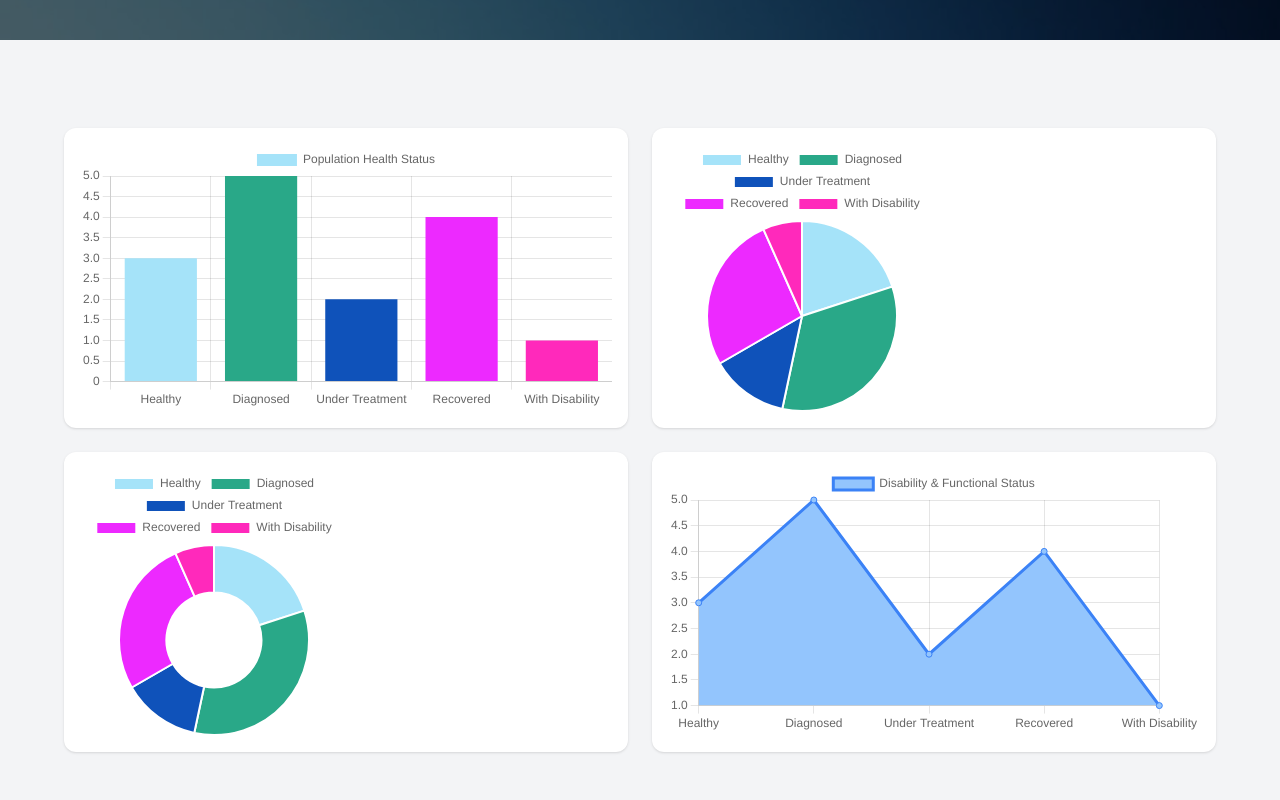
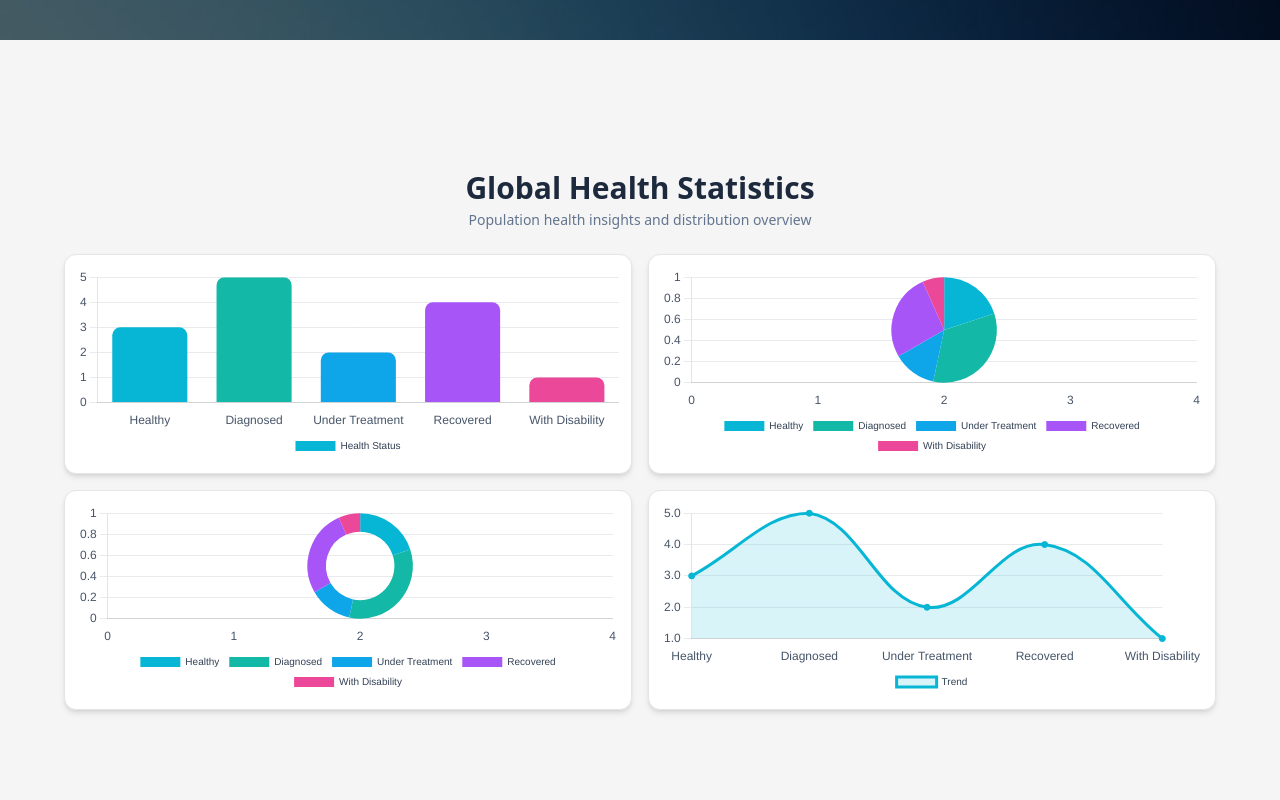
Before and after one commit to khianvictorycalderon/pelec202-itps205-finals-project-g3, a React (Create React App) app: page / in a window 1280 px wide. Shown: the part 760-1560 px from the top of the page. Built offline with nearby package versions, Linux system fonts and the light colour scheme.

Commit message:
Modernized statistics section

```diff
--- a/src/components/Statistics.jsx
+++ b/src/components/Statistics.jsx
@@ -44,7 +44,7 @@ const LABELS = [
   "With Disability",
 ];
 
-const COLORS = ["#A5E3F9", "#29A888", "#0F52BA", "#ed29ff", "#ff29bb"];
+const COLORS = ["#06b6d4", "#14b8a6", "#0ea5e9", "#a855f7", "#ec4899"];
 
 export default function Statistics({
   barValues = [3, 5, 2, 4, 1],
@@ -52,13 +52,41 @@ export default function Statistics({
   doughnutValues = [3, 5, 2, 4, 1],
   lineValues = [3, 5, 2, 4, 1],
 }) {
+  const options = {
+    responsive: true,
+    maintainAspectRatio: false,
+    plugins: {
+      legend: {
+        position: "bottom",
+        labels: {
+          color: "#334155",
+          font: { size: 10 },
+        },
+      },
+      tooltip: {
+        enabled: true,
+      },
+    },
+    scales: {
+      x: {
+        ticks: { color: "#475569" },
+        grid: { display: false },
+      },
+      y: {
+        ticks: { color: "#475569" },
+        grid: { color: "rgba(100, 116, 139, 0.15)" },
+      },
+    },
+  };
+
   const barData = {
     labels: LABELS,
     datasets: [
       {
-        label: "Population Health Status",
+        label: "Health Status",
         data: barValues,
         backgroundColor: COLORS,
+        borderRadius: 8,
       },
     ],
   };
@@ -67,9 +95,10 @@ export default function Statistics({
     labels: LABELS,
     datasets: [
       {
-        label: "Population Health Status",
+        label: "Health Status",
         data: pieValues,
         backgroundColor: COLORS,
+        borderWidth: 0,
       },
     ],
   };
@@ -78,9 +107,11 @@ export default function Statistics({
     labels: LABELS,
     datasets: [
       {
-        label: "Disease & Diagnosis Data",
+        label: "Diagnosis Overview",
         data: doughnutValues,
         backgroundColor: COLORS,
+        borderWidth: 0,
+        cutout: "65%",
       },
     ],
   };
@@ -89,39 +120,57 @@ export default function Statistics({
     labels: LABELS,
     datasets: [
       {
-        label: "Disability & Functional Status",
+        label: "Trend",
         data: lineValues,
-        borderColor: "#3b82f6",
-        backgroundColor: "#93c5fd",
+        borderColor: "#06b6d4",
+        backgroundColor: "rgba(6, 182, 212, 0.15)",
         fill: true,
+        tension: 0.4,
+        pointBackgroundColor: "#06b6d4",
       },
     ],
   };
 
-  const options = {
-    responsive: true,
-    plugins: {
-      legend: { position: "top" },
-    },
-  };
+  const ChartCard = ({ children }) => (
+    <div className="h-[220px] bg-white rounded-xl p-3 shadow-md border border-neutral-200 flex items-center justify-center">
+      <div className="w-full h-full">{children}</div>
+    </div>
+  );
 
   return (
-    <div className="flex flex-col items-center justify-center gap-8 p-6 bg-gray-100 min-h-screen">
-      <div className="grid grid-cols-1 md:grid-cols-2 gap-6 w-full max-w-6xl">
-        <div className="h-[300px] bg-white p-4 rounded-xl shadow">
-          <Bar data={barData} options={options} />
+    <div className="min-h-screen bg-neutral-100 text-slate-800 flex items-center justify-center px-4 py-10">
+
+      <div className="w-full max-w-6xl">
+
+        {/* Header */}
+        <div className="text-center mb-6">
+          <h2 className="text-2xl md:text-3xl font-bold text-slate-800">
+            Global Health Statistics
+          </h2>
+          <p className="text-slate-500 text-xs md:text-sm mt-1">
+            Population health insights and distribution overview
+          </p>
         </div>
 
-        <div className="h-[300px] bg-white p-4 rounded-xl shadow">
-          <Pie data={pieData} options={options} />
-        </div>
+        {/* Grid */}
+        <div className="grid grid-cols-2 gap-4">
 
-        <div className="h-[300px] bg-white p-4 rounded-xl shadow">
-          <Doughnut data={doughnutData} options={options} />
-        </div>
+          <ChartCard>
+            <Bar data={barData} options={options} />
+          </ChartCard>
 
-        <div className="h-[300px] bg-white p-4 rounded-xl shadow">
-          <Line data={lineData} options={options} />
+          <ChartCard>
+            <Pie data={pieData} options={options} />
+          </ChartCard>
+
+          <ChartCard>
+            <Doughnut data={doughnutData} options={options} />
+          </ChartCard>
+
+          <ChartCard>
+            <Line data={lineData} options={options} />
+          </ChartCard>
+
         </div>
       </div>
     </div>
```
